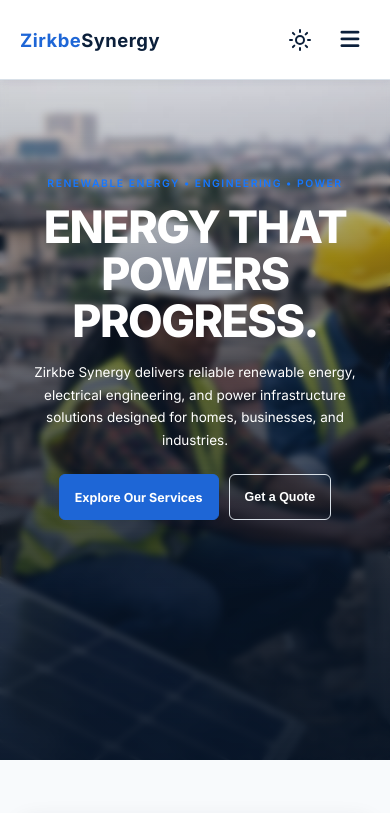
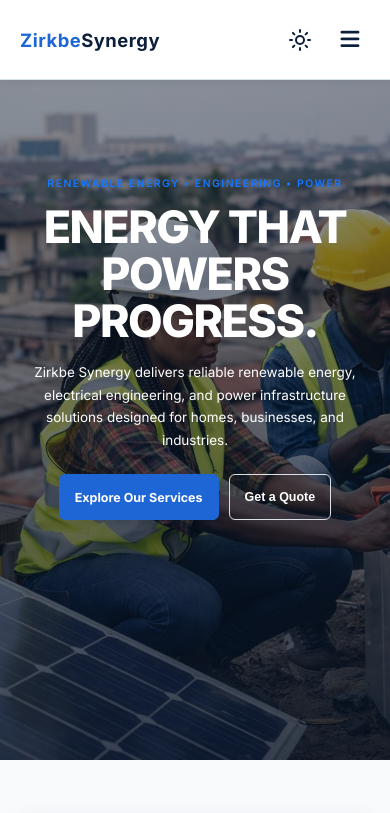
Before and after one commit to Dinmasia003/zirkbeProject, a plain HTML site: page index.html in a window 390 px wide. Shown: the top 813 px of the page. Drawn offline with Linux system fonts and the light colour scheme; a script that the page names is missing.

Commit message:
I don't know what I did, made the hero section better though

```diff
--- a/cssfiles/hero.css
+++ b/cssfiles/hero.css
@@ -504,6 +504,7 @@
         display: block;
 
         padding: 0;
+         /* background: var(--hero-mobile-overlay); */
     }
 
 
@@ -529,14 +530,18 @@
     /* Light dark overlay for text readability */
     .hero-image::after {
         content: "";
+    position: absolute;
+    inset: 0;
+    z-index: 2;
 
-        position: absolute;
-        inset: 0;
+    background: linear-gradient(
+        to bottom,
+        rgba(6, 20, 38, 0.45) 0%,
+        rgba(6, 20, 38, 0.55) 40%,
+        rgba(6, 20, 38, 0.75) 100%
+    );
 
-        z-index: 2;
-        background: var(--hero-image-overlay);
-
-        pointer-events: none;
+    pointer-events: none;
     }
 
 
@@ -560,9 +565,9 @@
         justify-content: center;
         align-items: center;
         text-align: center;
-        background: var(--hero-mobile-overlay);
-        backdrop-filter: blur(3px);
-        -webkit-backdrop-filter: blur(3px);
+        background: transparent;
+        /* backdrop-filter: blur(3px); */
+        /* -webkit-backdrop-filter: blur(3px); */
     }
     .hero-scroll {
         display: none;
@@ -608,9 +613,11 @@
     .hero {
         min-height: 720px;
         background: var(--bg-primary);
+
     }
 
     .hero-container {
+
         position: relative;
 
         min-height: 720px;
@@ -649,13 +656,7 @@
 
         padding: 45px 6% 55px;
 
-        background: linear-gradient(
-            180deg,
-            transparent 0%,
-            rgba(6, 20, 38, 0.18) 15%,
-            rgba(6, 20, 38, 0.65) 55%,
-            rgba(6, 20, 38, 0.92) 100%
-        );
+
     }
 
     .hero-eyebrow {
@@ -728,7 +729,20 @@
     }
 
     .hero-image::after {
-        display: none;
+        content: "";
+        position: absolute;
+        inset: 0;
+        z-index: 2;
+
+        background: linear-gradient(
+            to bottom,
+            rgba(6, 20, 38, 0.45) 0%,
+            rgba(6, 20, 38, 0.55) 40%,
+            rgba(6, 20, 38, 0.75) 100%
+        );
+
+        pointer-events: none;
+
     }
 
     .hero-services {
```
